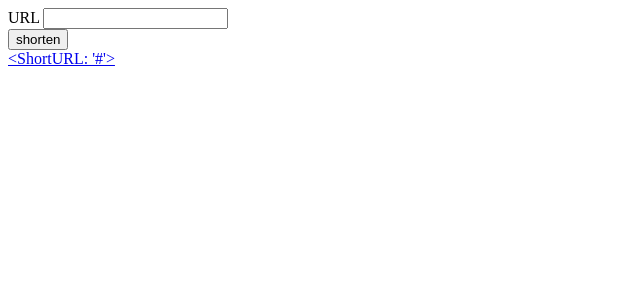
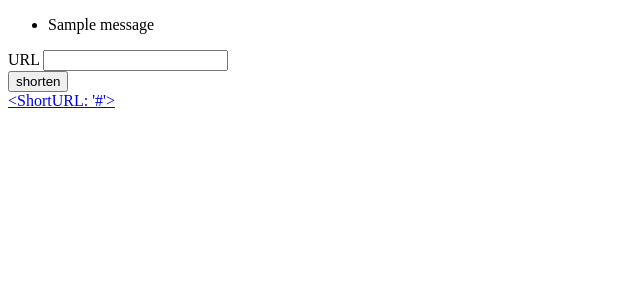
Before and after one commit to mdeous/shorty, a Flask app: template shorty/templates/index.html in a window 1280 px wide. Shown: the top 300 px of the page, without its empty margins (0-640 px from the left). Run offline with Flask 2, Linux system fonts and the light colour scheme; the template is opened without the code that fills it: values that come from a table or form of the project are taken from there, others are empty; tables that the repository leaves empty hold one stand-in row (values such as "Sample post"); one stand-in notice (Sample message) is shown; parts of the project's set-up code (start-up, migrations or seed data) failed here and were passed over; some libraries are stand-ins or nearby versions.

Commit message:
add the html to support flashed messages

```diff
--- a/shorty/templates/base.html
+++ b/shorty/templates/base.html
@@ -17,6 +17,15 @@
         {% include 'header.html' %}
     </div>
     <div id="content">
+        {% with messages = get_flashed_messages(with_categories=True) %}
+            {% if messages %}
+                <ul class="flashes">
+                {% for category, message in messages %}
+                    <li class="flash" id="{{ category }}">{{ message }}</li>
+                {% endfor %}
+                </ul>
+            {% endif %}
+        {% endwith %}
         {% block body %}{% endblock %}
     </div>
     <div id="footer">
```
